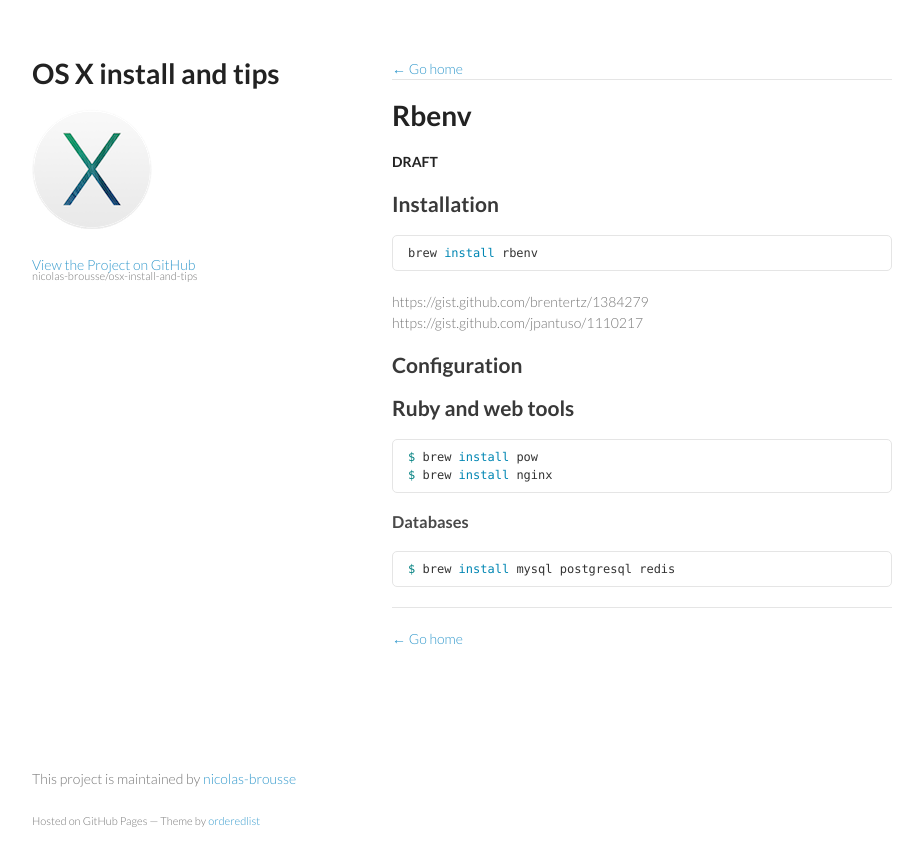
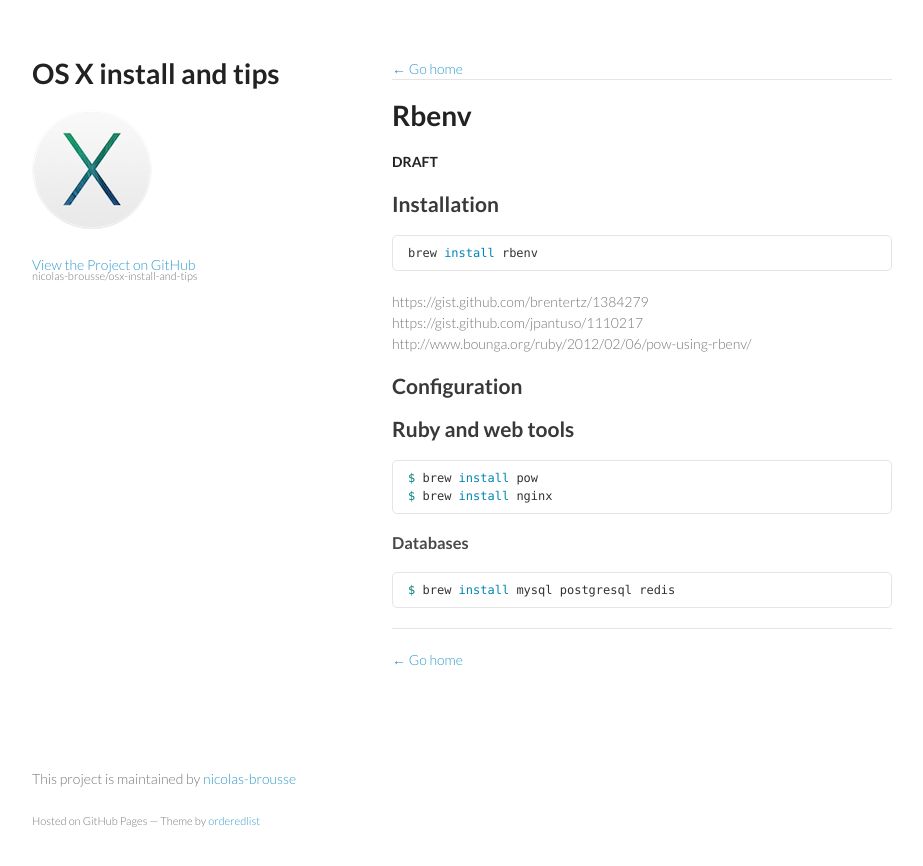
Before and after one commit to nicolas-brousse/osx-install-and-tips, a Jekyll site: the page built from pages/installation/rbenv.md, in a window 1280 px wide. Shown: the top 866 px of the page, without its empty margins (178-1101 px from the left). Built offline with Jekyll 4.4.1, drawn with Linux system fonts in a browser that asks for light colours; Markdown is read by kramdown in place of the engine named in the settings; some of the changed lines change nothing that is shown.

Commit message:
Update rbenv.md

````diff
--- a/pages/installation/rbenv.md
+++ b/pages/installation/rbenv.md
@@ -12,6 +12,7 @@
 ```
 https://gist.github.com/brentertz/1384279
 https://gist.github.com/jpantuso/1110217
+http://www.bounga.org/ruby/2012/02/06/pow-using-rbenv/
 
 ## Configuration
 
````
